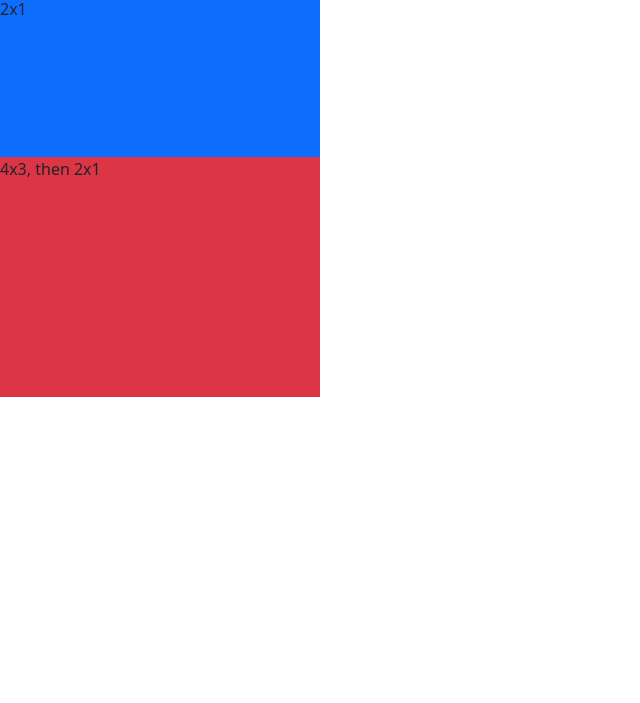
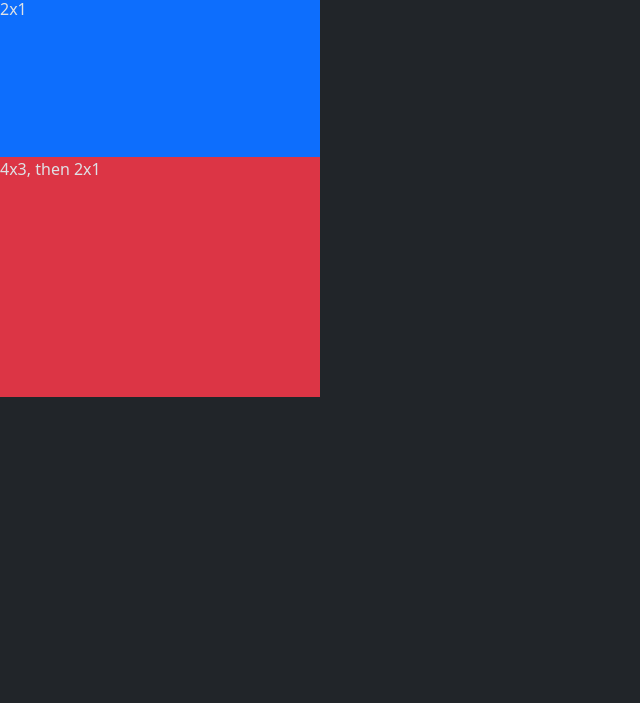
Before and after one commit to AliBagheri2079/Photo-VanillaJS, a website with bundled scripts: page index.html in a window 1280 px wide. Shown: the part 97-800 px from the top of the page, without its empty margins (0-640 px from the left). Built offline with nearby package versions, Linux system fonts and the light colour scheme.

Commit message:
:heavy_plus_sign: refactor: add bootstrap popperjs and change document theme to dark

```diff
--- a/index.html
+++ b/index.html
@@ -1,5 +1,5 @@
 <!DOCTYPE html>
-<html lang="en-US" data-bs-theme="light">
+<html lang="en-US" data-bs-theme="dark">
   <head>
     <meta charset="UTF-8" />
     <meta http-equiv="Content-Type" content="text/html; charset=utf-8" />
--- a/package.json
+++ b/package.json
@@ -15,8 +15,9 @@
     "prepare": "husky install"
   },
   "dependencies": {
+    "@popperjs/core": "^2.11.6",
     "bootstrap": "^5.3.0-alpha1",
-    "bootstrap-icons": "^1.10.3"
+    "bootstrap-icons": "^1.10.3",
   },
   "devDependencies": {
     "eslint": "^8.32.0",
```
